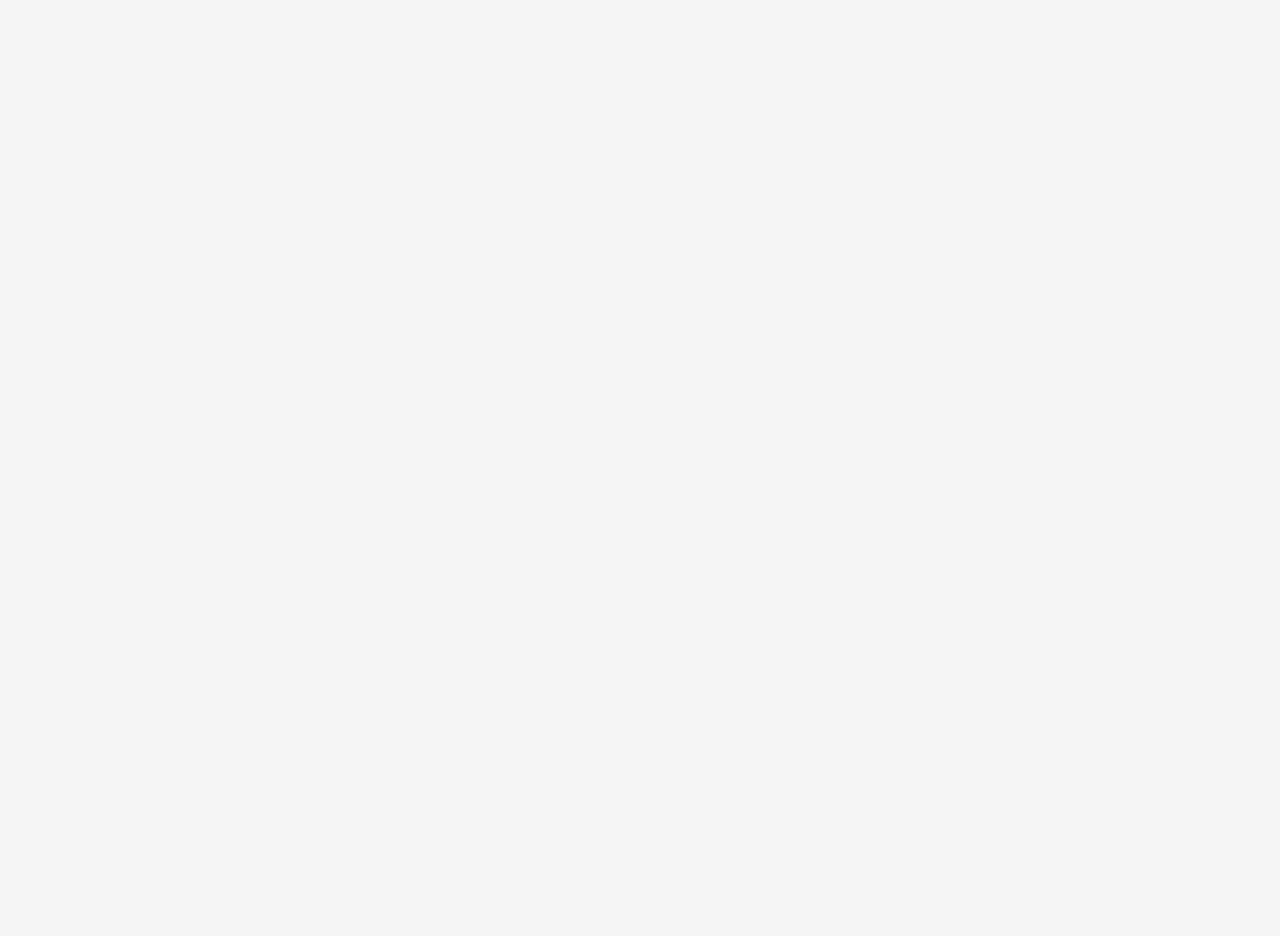
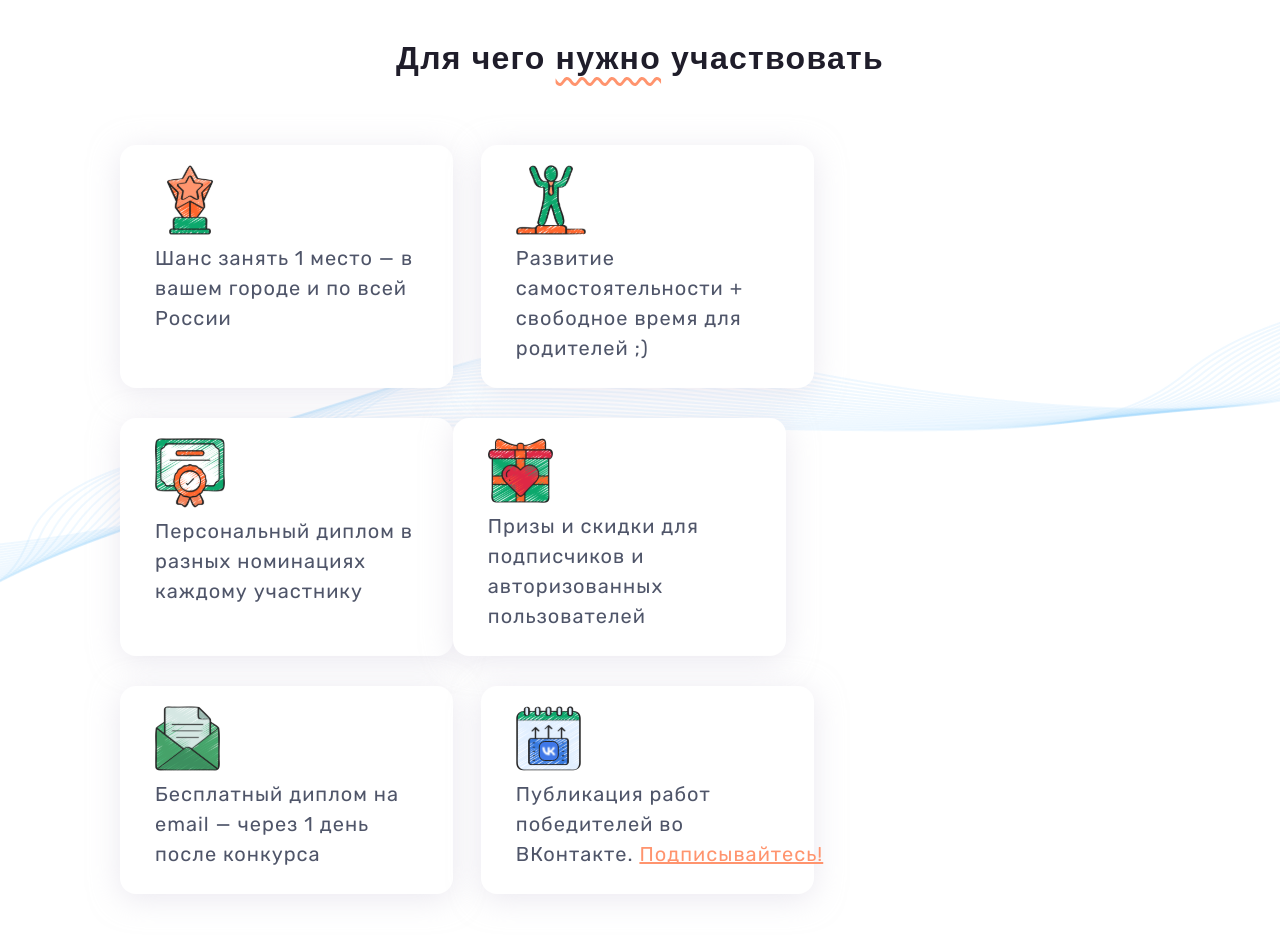
Before and after one commit to odinnadcatbl1/slonum, a React (Create React App) app: page / in a window 1280 px wide. Shown: the part 1200-2136 px from the top of the page. Before the commit the page ends 1138 px from the top, so only its background shows below. Built offline with nearby package versions, Linux system fonts and the light colour scheme.

Commit message:
done points block

```diff
--- a/src/components/App/App.tsx
+++ b/src/components/App/App.tsx
@@ -1,6 +1,7 @@
 import Header from "../Header/Header";
 import Intro from "../Intro/Intro";
 import Article from "../Article/Article";
+import Points from "../Points/Points";
 
 const App: React.FC = () => {
     return (
@@ -8,6 +9,7 @@ const App: React.FC = () => {
             <Header />
             <Intro />
             <Article />
+            <Points />
         </div>
     );
 };
--- /dev/null
+++ b/src/components/Points/Points.scss
@@ -0,0 +1,10 @@
+.points {
+    padding: 10rem;
+    background: url("../../assets/img/waves.png") center no-repeat;
+}
+
+.points__list {
+    display: flex;
+    flex-wrap: wrap;
+    margin-top: 5rem;
+}
--- /dev/null
+++ b/src/components/Points/Points.tsx
@@ -0,0 +1,62 @@
+import starIcon from "../../assets/svg/star.svg";
+import personIcon from "../../assets/svg/person.svg";
+import certificateIcon from "../../assets/svg/certification.svg";
+import giftIcon from "../../assets/svg/gift-box.svg";
+import mailIcon from "../../assets/svg/email.svg";
+import vkCalendarIcon from "../../assets/svg/vk-calendar.svg";
+
+import PointsItem from "../PointsItem/PointsItem";
+import { IPointItem } from "../../types/types";
+
+const Points: React.FC = () => {
+    const PointsList: IPointItem[] = [
+        {
+            icon: starIcon,
+            text: "Шанс занять 1 место — в вашем городе и по всей России",
+        },
+        {
+            icon: personIcon,
+            text: "Развитие самостоятельности + свободное время для родителей ;)",
+        },
+        {
+            icon: certificateIcon,
+            text: "Персональный диплом в разных номинациях каждому участнику",
+        },
+        {
+            icon: giftIcon,
+            text: "Призы и скидки для подписчиков и авторизованных пользователей",
+        },
+        {
+            icon: mailIcon,
+            text: "Бесплатный диплом на email — через 1 день после конкурса",
+        },
+        {
+            icon: vkCalendarIcon,
+            text: "Публикация работ победителей во ВКонтакте.",
+            href: "Подписывайтесь!",
+        },
+    ];
+
+    return (
+        <div className="points">
+            <div className="container">
+                <div className="points__inner">
+                    <h2 className="subtitle">
+                        Для чего <span>нужно</span> участвовать
+                    </h2>
+                </div>
+                <div className="points__list">
+                    {PointsList.map((point) => (
+                        <PointsItem
+                            icon={point.icon}
+                            text={point.text}
+                            href={point.href}
+                        />
+                    ))}
+                </div>
+            </div>
+        </div>
+    );
+};
+
+export default Points;
--- /dev/null
+++ b/src/components/PointsItem/PointsItem.scss
@@ -0,0 +1,32 @@
+.points__item {
+    padding: 2rem 3.5rem 2.5rem;
+    background-color: $mainColor;
+    border-radius: 1.6rem;
+    box-shadow: 0 5px 30px rgba(215, 211, 225, 0.5);
+    margin-top: 5rem;
+    width: 32%;
+    margin: 1.5rem 0;
+    margin-right: 2.8rem;
+
+    &:nth-child(3n) {
+        margin-right: 0;
+    }
+}
+
+.points__text {
+    @extend %mainTextStyle;
+    font-size: 2rem;
+    color: $pointFontColor;
+    margin-top: 0.8rem;
+    text-align: left;
+
+    a {
+        color: #ff946e;
+        text-decoration-skip-ink: none;
+        transition: all 0.2s ease;
+
+        &:hover {
+            text-decoration: none;
+        }
+    }
+}
--- /dev/null
+++ b/src/components/PointsItem/PointsItem.tsx
@@ -0,0 +1,17 @@
+import { IPointItem } from "../../types/types";
+
+const PointsItem: React.FC<IPointItem> = ({ icon, text, href }) => {
+    return (
+        <div className="points__item">
+            <div className="points__img">
+                <img src={icon} alt="" />
+            </div>
+            <div className="points__text">
+                {text}&nbsp;
+                <a href="#">{href}</a>
+            </div>
+        </div>
+    );
+};
+
+export default PointsItem;
--- a/src/style/styles.scss
+++ b/src/style/styles.scss
@@ -3,7 +3,7 @@ html {
 }
 
 body {
-    background-color: #f5f5f5;
+    background-color: $mainColor;
     color: $mainFontColor;
 }
 
@@ -31,9 +31,20 @@ h1 {
 h2 {
     font-size: 3.2rem;
     font-family: $secondaryFont;
-    font-size: 700;
+    font-weight: 700;
     line-height: 1.3;
     color: $mainFontColor;
+    letter-spacing: 0.04em;
+    text-align: center;
+
+    span {
+        text-decoration: underline;
+        text-decoration-style: wavy;
+        text-decoration-color: #ff946e;
+        text-decoration-skip-ink: none;
+        text-underline-offset: 0.8rem;
+        text-decoration-thickness: 0.3rem;
+    }
 }
 
 @import "../components/App/App.scss";
@@ -41,3 +52,5 @@ h2 {
 @import "../components/Intro/Intro.scss";
 @import "../components/Timer/Timer.scss";
 @import "../components/Article/Article.scss";
+@import "../components/Points/Points.scss";
+@import "../components/PointsItem/PointsItem.scss";
--- a/src/types/types.ts
+++ b/src/types/types.ts
@@ -1,3 +1,9 @@
 export interface ITimer {
     endtime: string;
 }
+
+export interface IPointItem {
+    icon: any;
+    text: string;
+    href?: string;
+}
```
Also changed, not shown: src/assets/img/.jpg (added), src/assets/svg/person.svg (added).
